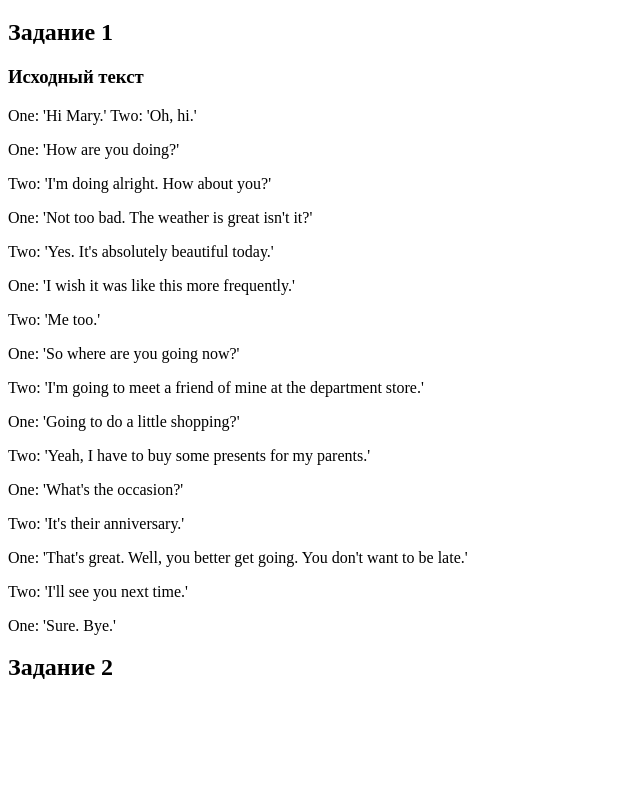
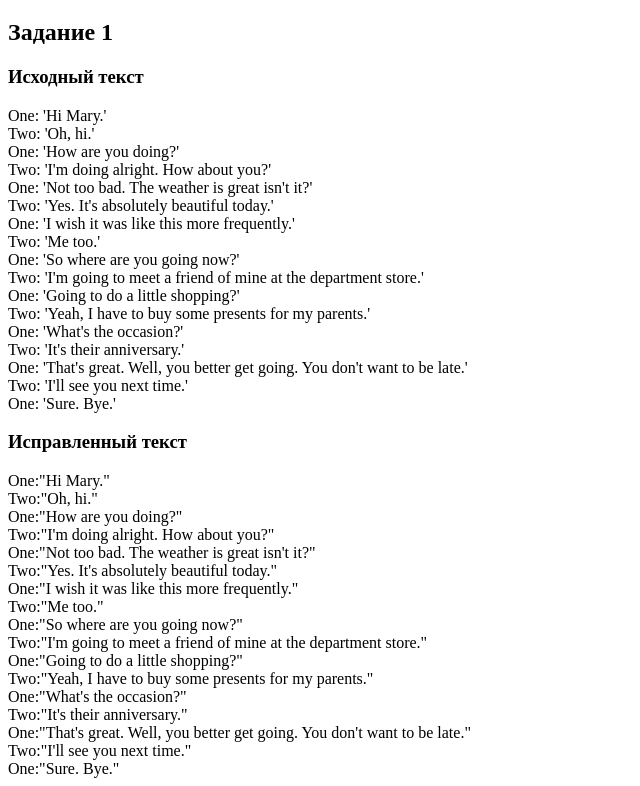
Before and after one commit to Svetlana-geekbrains/JS2, a plain HTML site: page dz4/index.html in a window 1280 px wide. Shown: the part 61-847 px from the top of the page, without its empty margins (0-640 px from the left). Before the commit the page ends 800 px from the top, so only its background shows below. Drawn offline with Linux system fonts and the light colour scheme.

Commit message:
01-02-2021

```diff
--- a/dz4/index.html
+++ b/dz4/index.html
@@ -10,27 +10,12 @@
 <body>
     <h1>Домашнее задание №4</h1>
     <h2>Задание 1</h2>
-    <div class="task1-text">
-        <h3>Исходный текст</h3>
-        <p>One: 'Hi Mary.' Two: 'Oh, hi.'</p>
-        <p>One: 'How are you doing?'</p>
-        <p>Two: 'I'm doing alright. How about you?'</p>
-        <p>One: 'Not too bad. The weather is great isn't it?'</p>
-        <p>Two: 'Yes. It's absolutely beautiful today.'</p>
-        <p>One: 'I wish it was like this more frequently.'</p>
-        <p>Two: 'Me too.'</p>
-        <p>One: 'So where are you going now?'</p>
-        <p>Two: 'I'm going to meet a friend of mine at the department store.'</p>
-        <p>One: 'Going to do a little shopping?'</p>
-        <p>Two: 'Yeah, I have to buy some presents for my parents.'</p>
-        <p>One: 'What's the occasion?'</p>
-        <p>Two: 'It's their anniversary.'</p>
-        <p>One: 'That's great. Well, you better get going. You don't want to be late.'</p>
-        <p>Two: 'I'll see you next time.'</p>
-        <p>One: 'Sure. Bye.'</p>
-    </div>
+    <h3>Исходный текст</h3>
+    <div class="task1-text"></div>
+    <h3>Исправленный текст</h3>
+    <div class="task1-text-new"></div>
 
-    <h2>Задание 2</h2>
+    <!-- <h2>Задание 2</h2> -->
 
     <script src="script.js"></script>
 </body>
--- a/dz4/script.js
+++ b/dz4/script.js
@@ -1,3 +1,11 @@
-let str2 = "One: 'Hi Mary.' Two: 'Oh, hi.' One: 'How are you doing?' Two: 'I'm doing alright. How about you?' One: 'Not too bad. The weather is great isn't it?' Two: 'Yes. It's absolutely beautiful today.' One: 'I wish it was like this more frequently.' Two: 'Me too.' One: 'So where are you going now?' Two: 'I'm going to meet a friend of mine at the department store.' One: 'Going to do a little shopping?' Two: 'Yeah, I have to buy some presents for my parents.' One: 'What's the occasion?' Two: 'It's their anniversary.' One: 'That's great. Well, you better get going. You don't want to be late.' Two: 'I'll see you next time.' One: 'Sure. Bye.'";
-let result = str2.match(/one/gi);
-console.log(result);
+//let str1 = document.querySelector('.task1-text')
+//let result = str1.match(/one/gim);                // ошибка - match не явялется функцией
+
+let str2 = "One: 'Hi Mary.' <br>Two: 'Oh, hi.' <br>One: 'How are you doing?' <br>Two: 'I'm doing alright. How about you?' <br>One: 'Not too bad. The weather is great isn't it?' <br>Two: 'Yes. It's absolutely beautiful today.' <br>One: 'I wish it was like this more frequently.' <br>Two: 'Me too.' <br>One: 'So where are you going now?' <br>Two: 'I'm going to meet a friend of mine at the department store.' <br>One: 'Going to do a little shopping?' <br>Two: 'Yeah, I have to buy some presents for my parents.' <br>One: 'What's the occasion?' <br>Two: 'It's their anniversary.' <br>One: 'That's great. Well, you better get going. You don't want to be late.' <br>Two: 'I'll see you next time.' <br>One: 'Sure. Bye.' ";
+
+document.querySelector('.task1-text').innerHTML = str2;
+
+console.log(str2.match(/(\s'|'\s)/g)); //почему-то не работает через /(\b'|'\b)/g , хотя это границы слов (вроде бы)
+let repl = '"';
+console.log(repl);
+document.querySelector('.task1-text-new').innerHTML = str2.replace(/(\s'|'\s)/g, `${repl}`);
```
